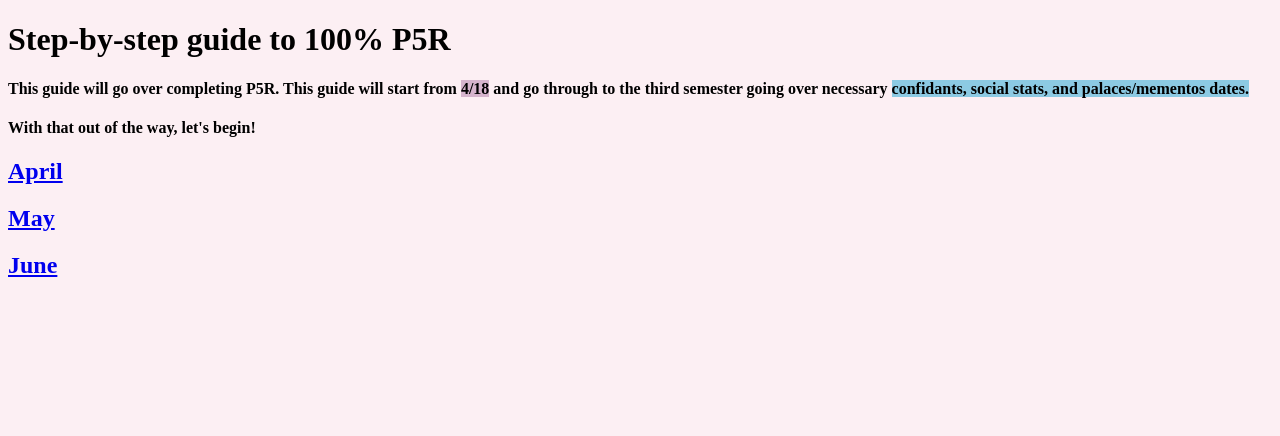
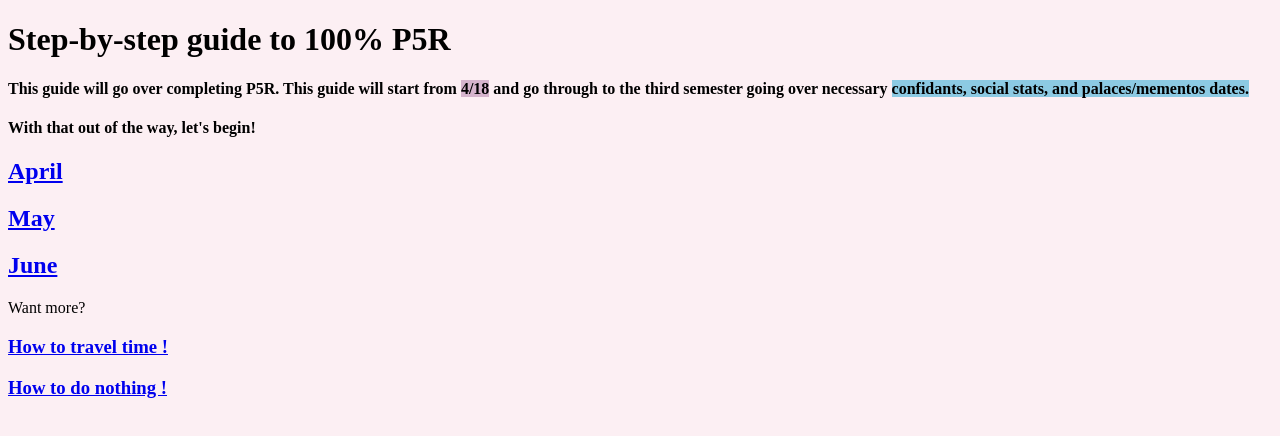
Before and after one commit to chitsuneudon/commlab, a plain HTML site: page tutorial/index.html in a window 1280 px wide. Drawn offline with Linux system fonts and the light colour scheme.

Commit message:
adding links

```diff
--- a/tutorial/index.html
+++ b/tutorial/index.html
@@ -18,5 +18,9 @@
     <h2><a href="may.html">May</a></h2>
     <h2><a href="june.html">June</a></h2>
 
+    <p>Want more?</p>
+    <h3><a href="https://rachel-ruixuan.github.io/Commlab/tutorial/">How to travel time !</a></h3>
+    <h3><a href="https://nina-qiu.github.io/CommLab/tutorial/">How to do nothing !</a></h3>
+
 </body>
 </html>
```
